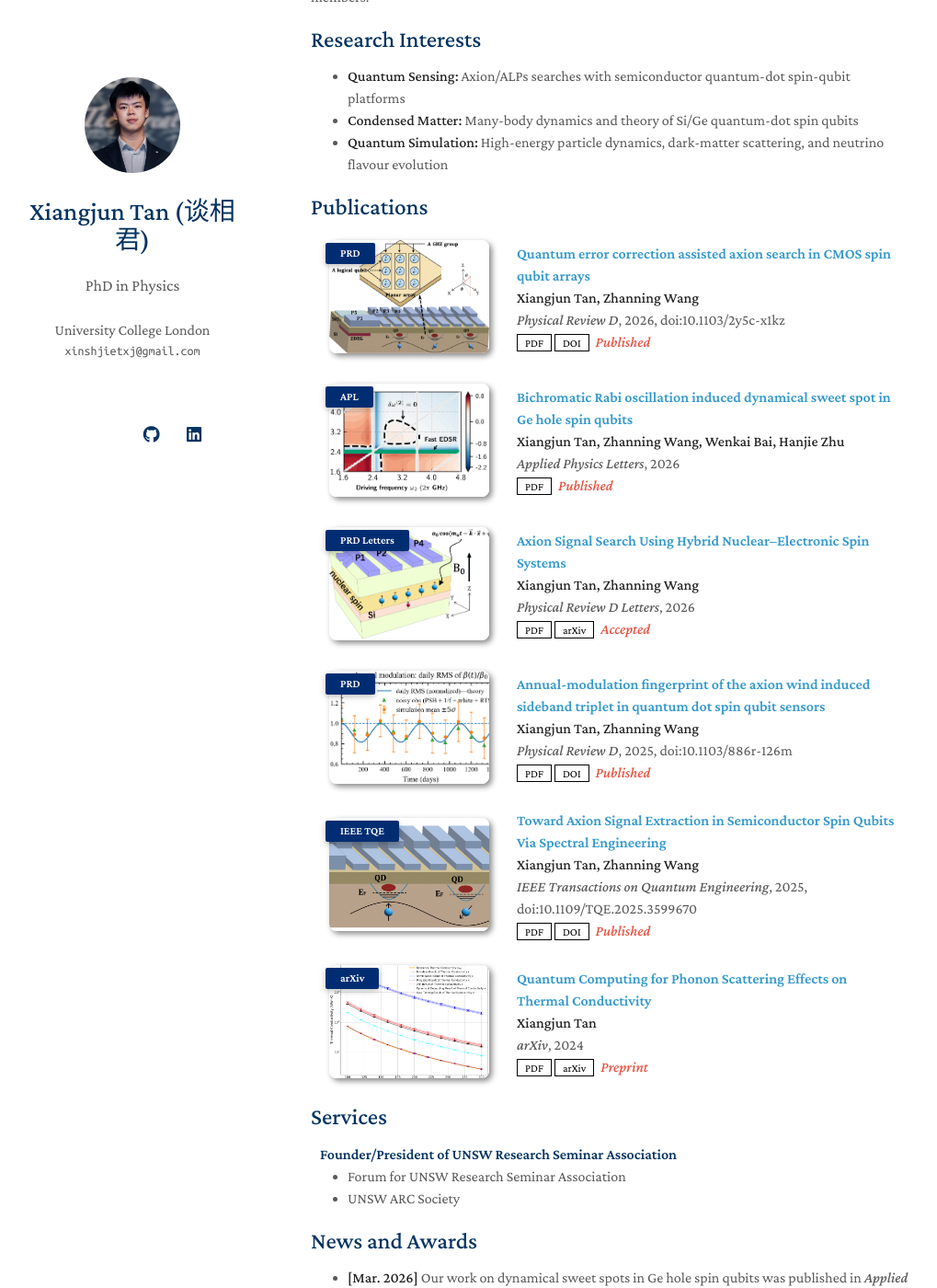
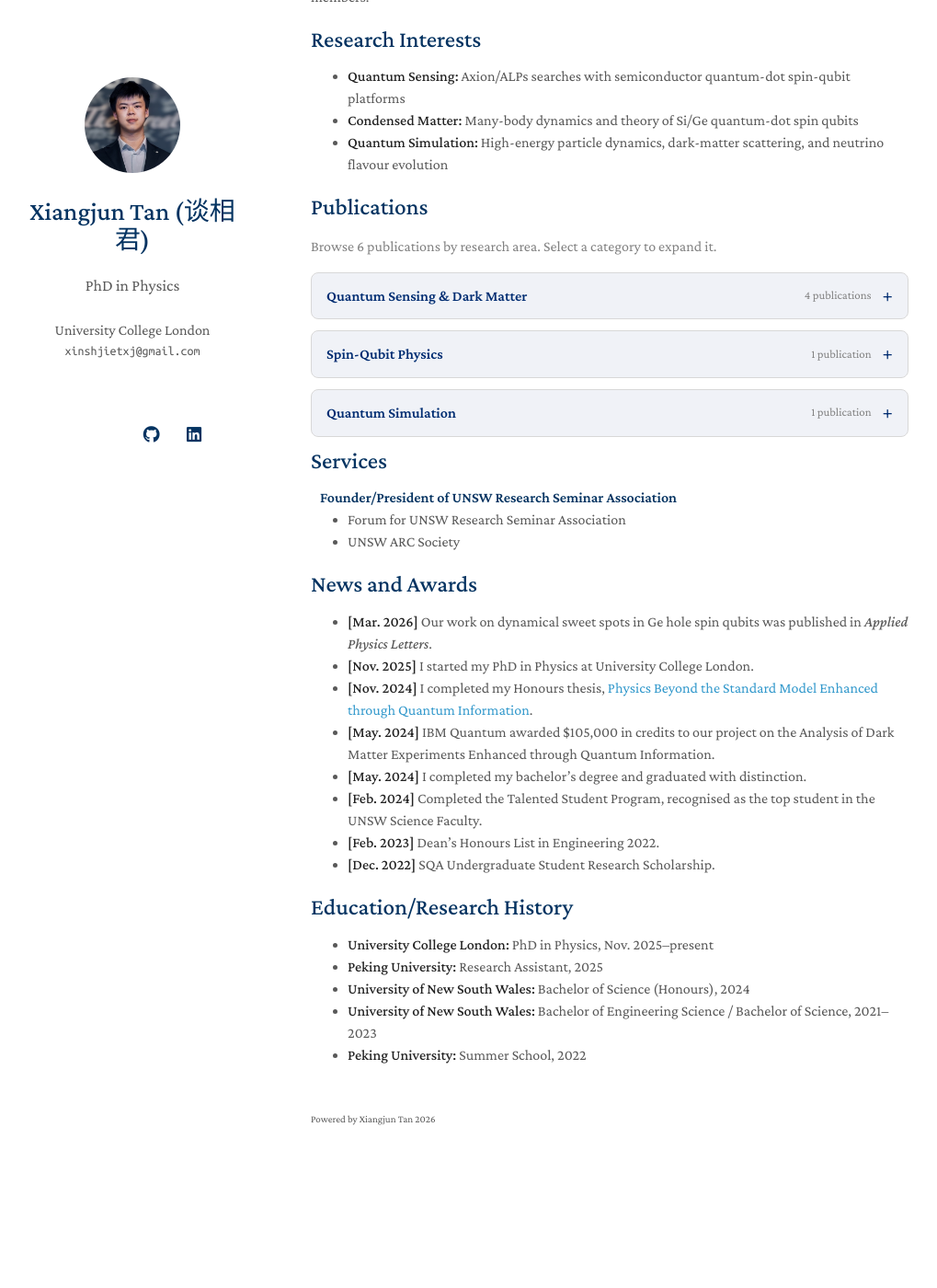
Before and after one commit to xiangjun-tan/xiangjun-tan.github.io, a Jekyll site: the page built from index.md, in a window 1280 px wide and 1400 px high, scrolled down 404 px. Shown: the whole window at 92% size, without its empty margins (132-1151 px from the left). Built offline with Jekyll 4.4.1, drawn with Linux system fonts in a browser that asks for light colours; nearby versions of some CDN libraries; a style sheet for code colours, icons or effects is not loaded; our own code applies the rules of GitHub Pages for plain Markdown files; after the commit the page ends 1701 px from its top, so only the background shows below that.

Commit message:
Add collapsible publication categories

```diff
--- a/_data/publications.yml
+++ b/_data/publications.yml
@@ -1,5 +1,6 @@
 main:
   - title: "Quantum error correction assisted axion search in CMOS spin qubit arrays"
+    category: Quantum Sensing & Dark Matter
     authors: <strong>Xiangjun Tan, Zhanning Wang</strong>
     venue: Physical Review D
     year: 2026
@@ -10,6 +11,7 @@ main:
     image: ./assets/img/Axion_QEC.png
 
   - title: "Bichromatic Rabi oscillation induced dynamical sweet spot in Ge hole spin qubits"
+    category: Spin-Qubit Physics
     authors: <strong>Xiangjun Tan, Zhanning Wang, Wenkai Bai, Hanjie Zhu</strong>
     venue: Applied Physics Letters
     year: 2026
@@ -19,6 +21,7 @@ main:
     image: ./assets/img/DeltaOmega.png
 
   - title: "Axion Signal Search Using Hybrid Nuclear–Electronic Spin Systems"
+    category: Quantum Sensing & Dark Matter
     authors: <strong>Xiangjun Tan, Zhanning Wang</strong>
     venue: Physical Review D Letters
     year: 2026
@@ -29,6 +32,7 @@ main:
     image: ./assets/img/Device.png
 
   - title: "Annual-modulation fingerprint of the axion wind induced sideband triplet in quantum dot spin qubit sensors"
+    category: Quantum Sensing & Dark Matter
     authors: <strong>Xiangjun Tan, Zhanning Wang</strong>
     venue: Physical Review D
     year: 2025
@@ -39,6 +43,7 @@ main:
     image: ./assets/img/Axion_annual.png
 
   - title: "Toward Axion Signal Extraction in Semiconductor Spin Qubits Via Spectral Engineering"
+    category: Quantum Sensing & Dark Matter
     authors: <strong>Xiangjun Tan, Zhanning Wang</strong>
     venue: IEEE Transactions on Quantum Engineering
     year: 2025
@@ -49,6 +54,7 @@ main:
     image: ./assets/img/Axion.png
 
   - title: "Quantum Computing for Phonon Scattering Effects on Thermal Conductivity"
+    category: Quantum Simulation
     authors: <strong>Xiangjun Tan</strong>
     venue: arXiv
     year: 2024
--- a/_includes/publications.md
+++ b/_includes/publications.md
@@ -1,9 +1,18 @@
 <h2 id="publications" class="section-heading publications-heading">Publications</h2>
 
 <div class="publications">
+{% assign publication_groups = site.data.publications.main | group_by: "category" %}
+<p class="publications-intro">Browse {{ site.data.publications.main.size }} publications by research area. Select a category to expand it.</p>
+
+{% for group in publication_groups %}
+<details class="publication-group">
+<summary>
+  <span class="publication-group-title">{{ group.name }}</span>
+  <span class="publication-count">{{ group.items.size }} {% if group.items.size == 1 %}publication{% else %}publications{% endif %}</span>
+</summary>
 <ol class="bibliography">
 
-{% for link in site.data.publications.main %}
+{% for link in group.items %}
 
 <li>
 <div class="pub-row">
@@ -60,4 +69,6 @@
 {% endfor %}
 
 </ol>
+</details>
+{% endfor %}
 </div>
--- a/assets/css/publications.css
+++ b/assets/css/publications.css
@@ -29,6 +29,29 @@ blockquote { background: var(--global-bg-color); border-left: 2px solid var(--gl
 .publications-heading { margin: 2px 0 -15px; }
 
 .publications { margin-top: 2rem; }
+
+.publications-intro { color: var(--global-text-color-light); margin: 0 0 1rem; }
+
+.publication-group { border: 1px solid #d8d8d8; border-radius: 8px; margin-bottom: 0.75rem; overflow: hidden; }
+
+.publication-group summary { align-items: center; background: rgba(0, 45, 114, 0.06); color: var(--global-theme-color); cursor: pointer; display: flex; font-weight: 700; gap: 0.75rem; justify-content: space-between; list-style: none; padding: 0.8rem 1rem; }
+
+.publication-group summary::-webkit-details-marker { display: none; }
+
+.publication-group summary::after { content: "+"; flex: 0 0 auto; font-size: 1.35rem; font-weight: 400; line-height: 1; }
+
+.publication-group[open] summary::after { content: "\2212"; }
+
+.publication-group summary:hover,
+.publication-group summary:focus-visible { background: rgba(0, 45, 114, 0.12); }
+
+.publication-group summary:focus-visible { outline: 2px solid var(--global-theme-color); outline-offset: -2px; }
+
+.publication-group-title { flex: 1; }
+
+.publication-count { color: var(--global-text-color-light); font-size: 0.8rem; font-weight: 400; white-space: nowrap; }
+
+.publication-group ol.bibliography { padding: 1.25rem 1rem 0; }
 
 .publications h1 { color: var(--global-theme-color); font-size: 2rem; text-align: center; margin-top: 1em; margin-bottom: 1em; }
 
```
Also changed, not shown: assets/css/publications-no-dark-mode.css (+23 -0 lines).
